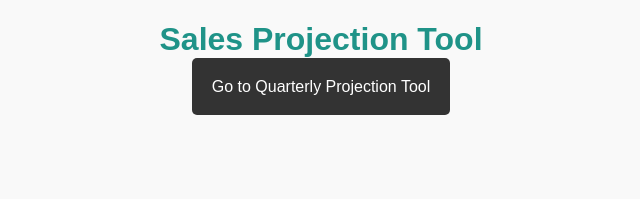
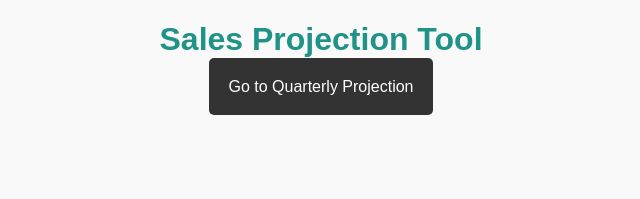
Before and after one commit to LethaboDorane/Project, a Django app: page / in a window 1280 px wide. Shown: the part 126-325 px from the top of the page, without its empty margins (319-959 px from the left). Run offline with Django 5.2, Linux system fonts and the light colour scheme.

Commit message:
Update sales_projection.html

```diff
--- a/projection_app/templates/projection_app/sales_projection.html
+++ b/projection_app/templates/projection_app/sales_projection.html
@@ -36,7 +36,7 @@
         <!-- Button to Access Quarterly Projection Tool -->
         <!-- Button to Access Quarterly Projection Tool -->
         <div style="margin-bottom: 20px;">
-            <a href="{% url 'quarterly_projection' %}" class="btn">Go to Quarterly Projection Tool</a>
+            <a href="{% url 'quarterly_projection' %}" class="btn">Go to Quarterly Projection</a>
         </div>
 
         <!-- Sales Form -->
```
